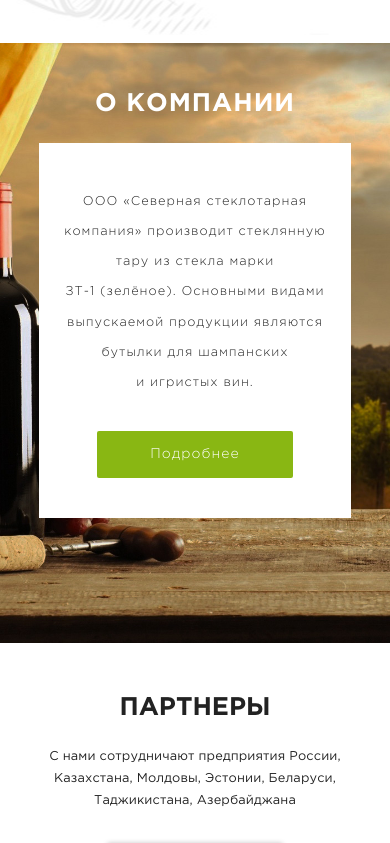
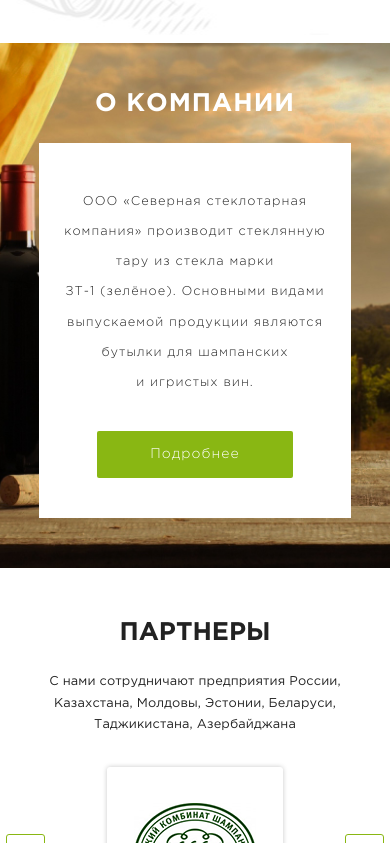
Before and after one commit to ulshev/bottle, a plain HTML site: page index.html in a window 390 px wide. Shown: the part 1060-1903 px from the top of the page. Drawn offline with nearby package versions, Linux system fonts and the light colour scheme.

Commit message:
Правки текста в моб. версиях 4

```diff
--- a/css/screen.css
+++ b/css/screen.css
@@ -198,6 +198,7 @@
 
 	#about {
 		background-size: cover;
+		min-height: 550px;
 	}
 
 	#slider  {
@@ -749,6 +750,13 @@
 	#slider .nextBtn {
 		margin-right: -50%;
 	}
+	#about {
+		min-height: 1px;
+		padding-bottom: 50px;
+	}
+	#about > div {
+		margin-top: 100px;
+	}
 	.content .text {
 		padding-bottom: 15px;
 	}
```
